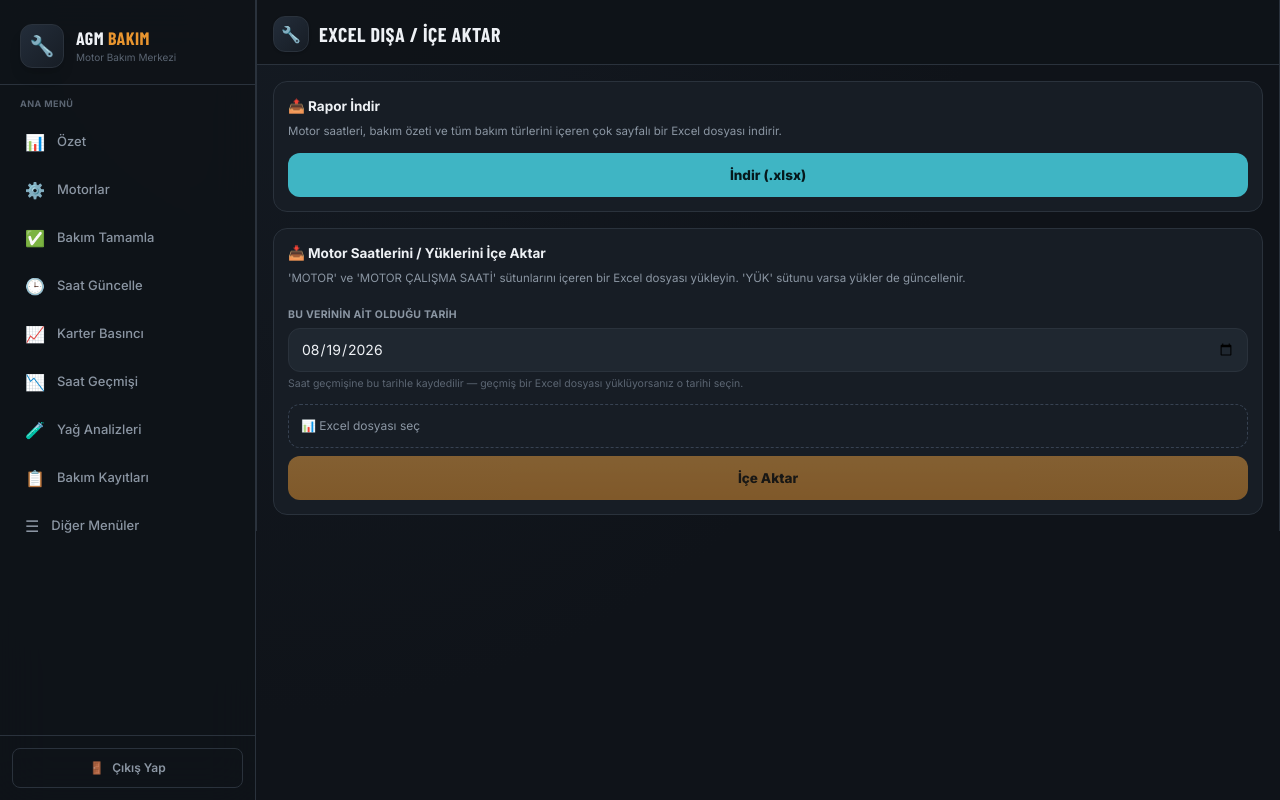
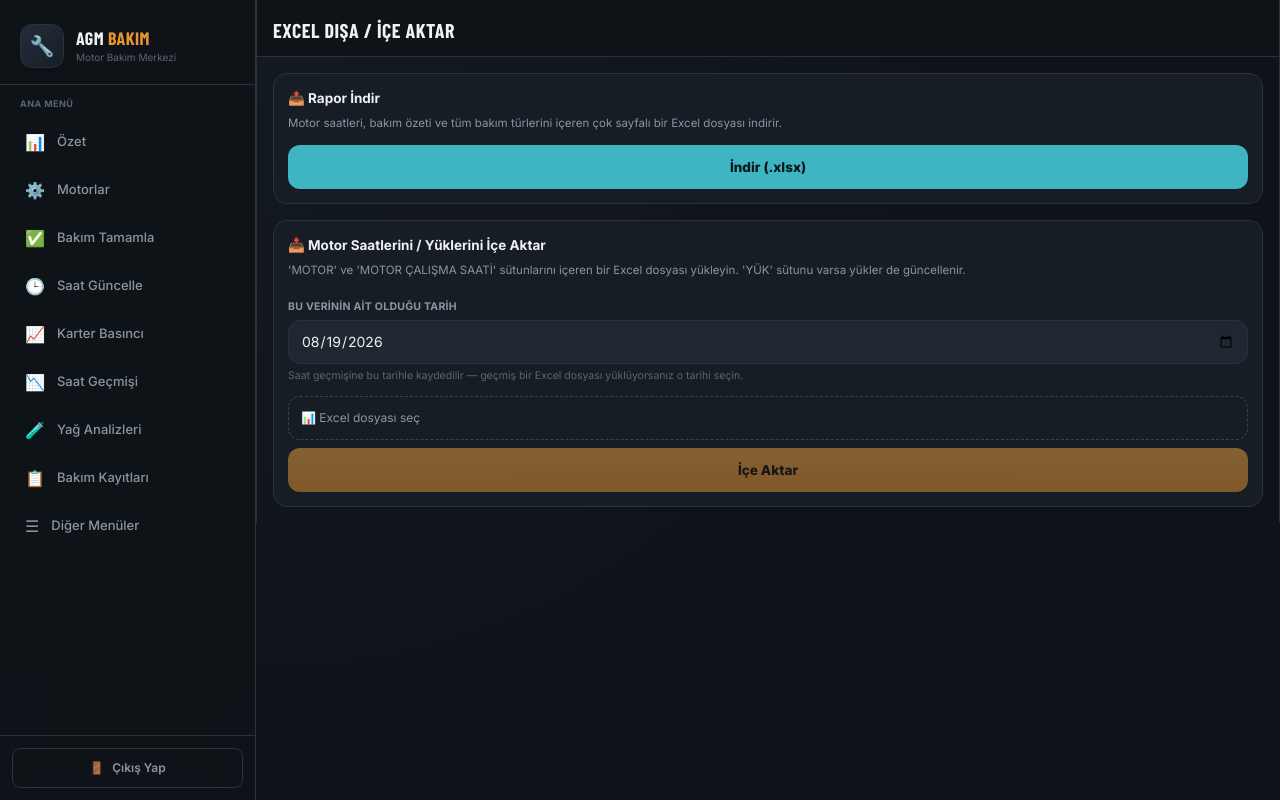
Before and after one commit to yalcinsahin55/agm-bakim-nextjs, a Next.js app: page /excel in a window 1280 px wide. Built offline with nearby package versions, Linux system fonts and the light colour scheme; no server answers.

Commit message:
Modify TopBar to include mobile logo
Updated TopBar component to conditionally show mobile logo.

```diff
--- a/components/TopBar.jsx
+++ b/components/TopBar.jsx
@@ -3,7 +3,8 @@ export default function TopBar({ title, subtitle, right }) {
     <div className="sticky top-0 z-20 bg-[#0f1319]/95 backdrop-blur-md border-b border-border px-4 pt-4 pb-3">
       <div className="flex items-center justify-between gap-2">
         <div className="flex items-center gap-2.5 min-w-0">
-          <div className="w-9 h-9 rounded-xl bg-gradient-to-br from-[#232d3a] to-panel border border-border flex items-center justify-center text-base flex-shrink-0 shadow">
+          {/* Mobilde logo göster, PC'de sidebar'da zaten var */}
+          <div className="md:hidden w-9 h-9 rounded-xl bg-gradient-to-br from-[#232d3a] to-panel border border-border flex items-center justify-center text-base flex-shrink-0 shadow">
             🔧
           </div>
           <div className="min-w-0">
```
